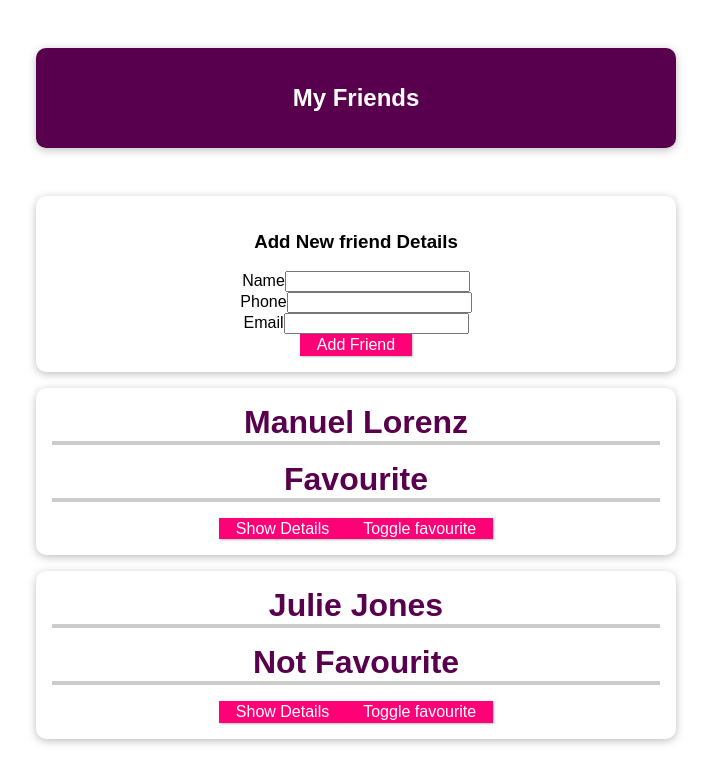
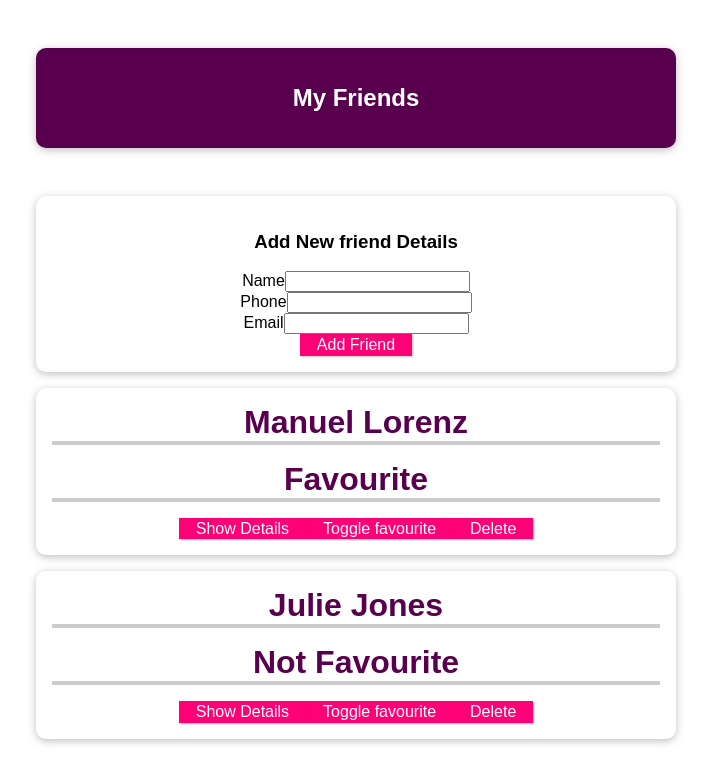
Before and after one commit to NoorMohammadTalukder/Props-in-VUE, a Vue app: page / in a window 1280 px wide. Shown: the top 784 px of the page, without its empty margins (284-995 px from the left). Built offline with nearby package versions, Linux system fonts and the light colour scheme.

Commit message:
add delete done

```diff
--- a/src/App.vue
+++ b/src/App.vue
@@ -13,6 +13,7 @@
       :email-address="friend.email"
       :favourite="friend.isFavourite"
       @toggle-favourite="toggleFav"
+      @delete-friend="deleteFriend"
 
 
       ></friend-contact>
@@ -64,6 +65,10 @@ export default
           isFavourite:true,
       }
       this.friends.push(newFriend);
+    },
+    deleteFriend(friendId){
+      this.friends=this.friends.filter(friend=>friend.id!==friendId);
+
     }
   }
 };
--- a/src/components/FriendContact.vue
+++ b/src/components/FriendContact.vue
@@ -4,6 +4,7 @@
     <h2>{{favourite ?  "Favourite":"Not Favourite"}}</h2>
     <button @click="toggleDetails">{{ detailsAreVisible ? 'Hide' : 'Show' }} Details</button>
     <button @click="toggleFavourite">Toggle  favourite</button>
+    <button @click="deleteFriend">Delete</button>
     <ul v-if="detailsAreVisible">
       <li>
         <strong>ID:</strong>
@@ -61,15 +62,17 @@ export default {
       // }
     },
   },
-  emits:{
-    'toggle-favourite':function(id){
-      if(id){
-        return true;
-      }else{
-        return false;
-      }
-    }
-  },
+  emits:['toggle-favourite','delete-friend'],
+  // {
+  //   'toggle-favourite':function(id){
+  //     if(id){
+  //       return true;
+  //     }else{
+  //       return false;
+  //     }
+  //   },
+  //  ' delete-friend':true,
+  // },
   data() {
     return {
       detailsAreVisible: false,
@@ -92,6 +95,9 @@ export default {
       // console.log(this.fav)
       this.$emit("toggle-favourite",this.id)
       console.log(this.fav)
+    },
+    deleteFriend(){
+      this.$emit("delete-friend",this.id)
     }
   },
 
```
